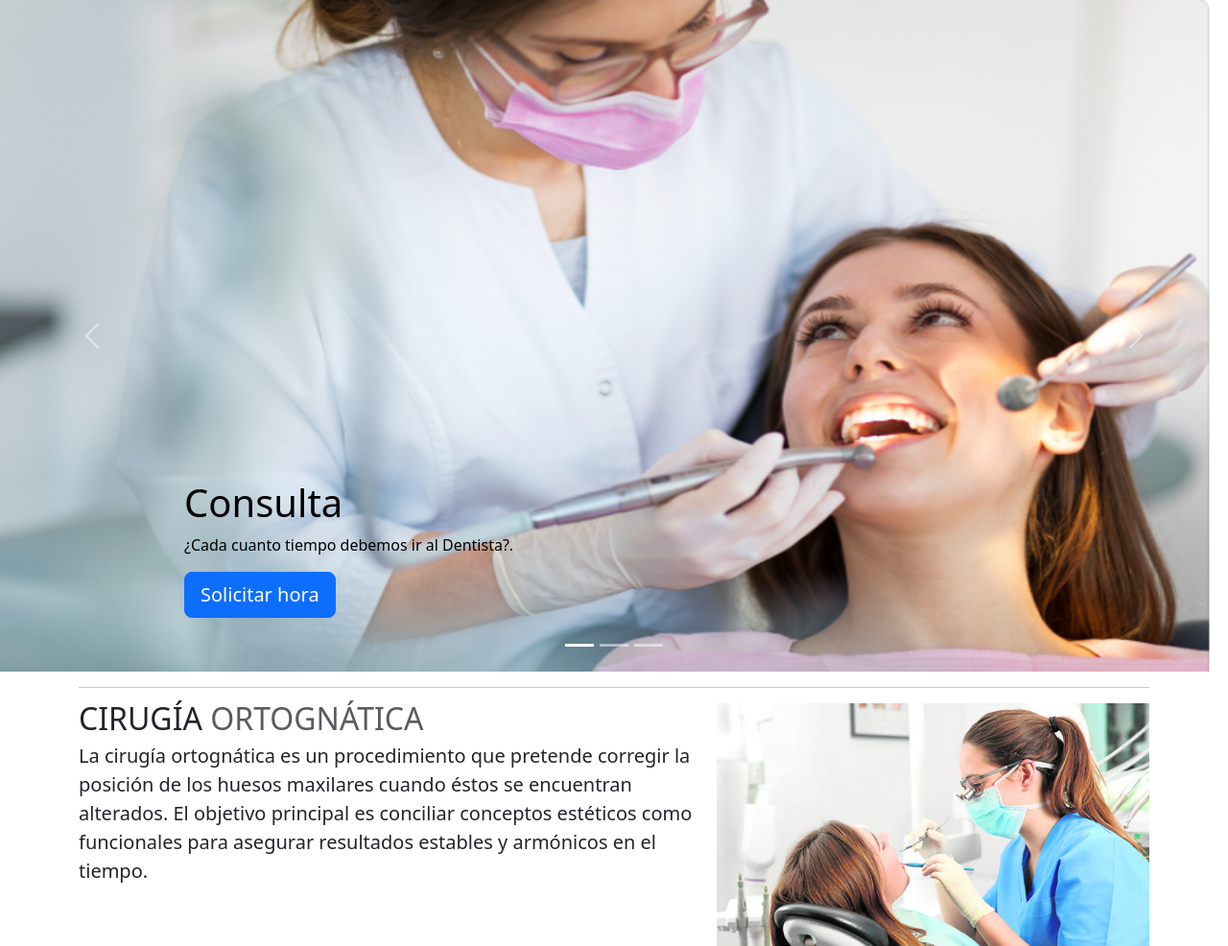
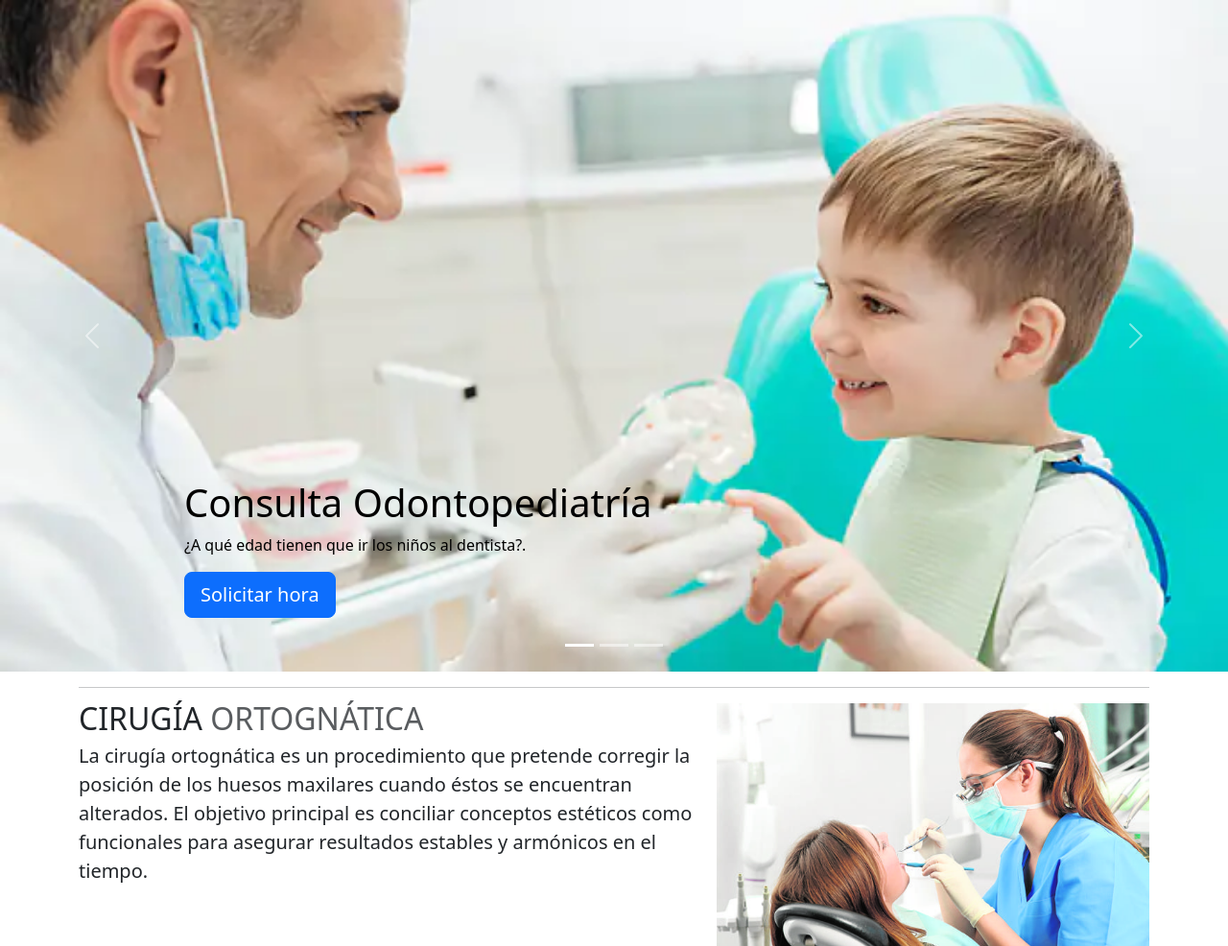
Before and after one commit to Isabellags/MediApp, a Django app: page / in a window 1280 px wide. Shown: the part 84-1070 px from the top of the page at 96% size. Run offline with Django 4.2, Linux system fonts and the light colour scheme.

Commit message:
Actualización de carrusel en feature2
Se actualizo el carrusel 1 en fuature2, se modifico la foto y la descripción

```diff
--- a/appweb/templates/home.html
+++ b/appweb/templates/home.html
@@ -11,14 +11,15 @@
       <button type="button" data-bs-target="#myCarousel" data-bs-slide-to="2" aria-label="Slide 3" class=""></button>
     </div>
     <div class="carousel-inner">
+      <!--Modificación de carrusel 1 en la base de fuature2-->
       <div class="carousel-item carousel-item-next carousel-item-start">
-        <img src="{% static './imagenes/foto1.png' %}" class="bd-placeholder-img" width="100%" height="700px"/>
+        <img src="{% static './imagenes/foto2.webp' %}" class="bd-placeholder-img" width="100%" height="700px"/>
 
 
         <div class="container">
           <div class="carousel-caption text-start">
-            <h1 style="color: black">Consulta</h1>
-            <p style="color: black">¿Cada cuanto tiempo debemos ir al Dentista?.</p>
+            <h1 style="color: black">Consulta Odontopediatría</h1>
+            <p style="color: black">¿A qué edad tienen que ir los niños al dentista?.</p>
             <p><a class="btn btn-lg btn-primary" href="#">Solicitar hora</a></p>
           </div>
         </div>
```
